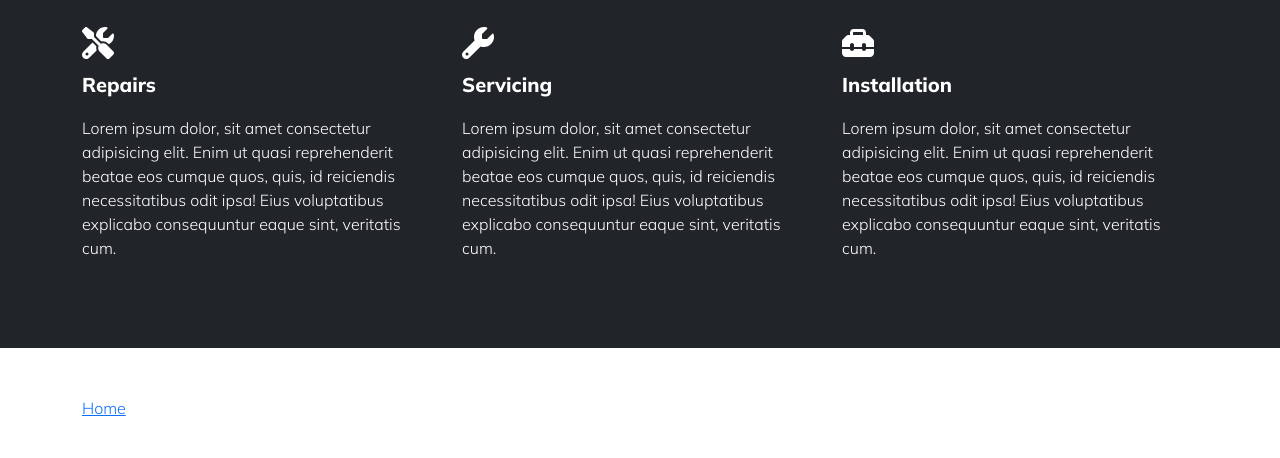
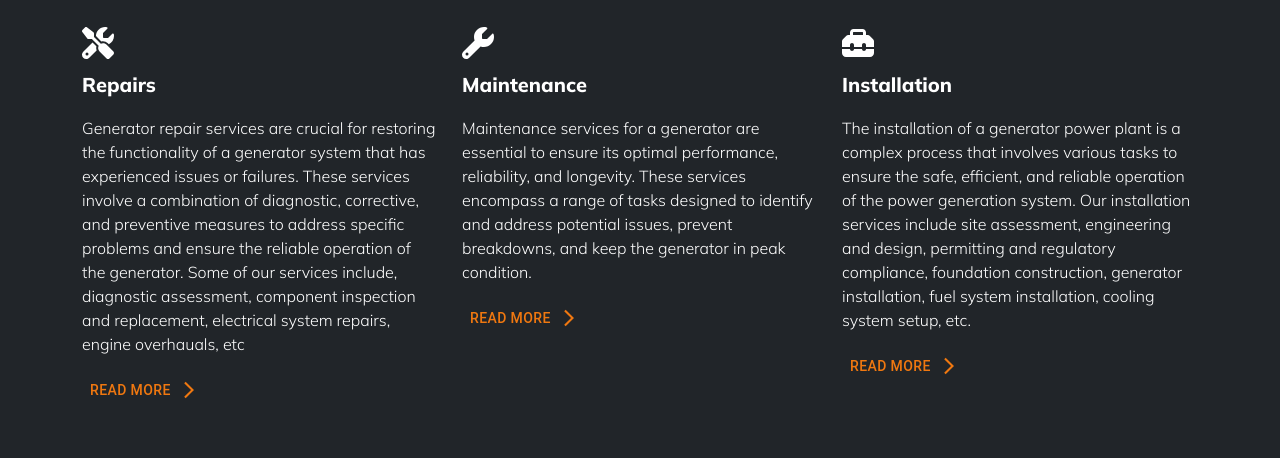
Before and after one commit to MightyEagle96/generator, a React (Create React App) app: page / in a window 1280 px wide. Shown: the part 890-1348 px from the top of the page. Before the commit the page ends 1310 px from the top, so only its background shows below. Built offline with nearby package versions, Linux system fonts and the light colour scheme.

Commit message:
added a little feature

```diff
--- a/package.json
+++ b/package.json
@@ -3,9 +3,13 @@
   "version": "0.1.0",
   "private": true,
   "dependencies": {
+    "@emotion/react": "^11.11.3",
+    "@emotion/styled": "^11.11.0",
     "@fortawesome/fontawesome-svg-core": "^6.5.1",
     "@fortawesome/free-solid-svg-icons": "^6.5.1",
     "@fortawesome/react-fontawesome": "^0.2.0",
+    "@mui/icons-material": "^5.15.5",
+    "@mui/material": "^5.15.5",
     "@testing-library/jest-dom": "^5.17.0",
     "@testing-library/react": "^13.4.0",
     "@testing-library/user-event": "^13.5.0",
--- a/src/pages/ServiceCard.jsx
+++ b/src/pages/ServiceCard.jsx
@@ -1,3 +1,5 @@
+import { ArrowForwardIos } from "@mui/icons-material";
+import { Button } from "@mui/material";
 import React from "react";
 
 export default function ServiceCard({ data }) {
@@ -6,12 +8,13 @@ export default function ServiceCard({ data }) {
       <h2>{data.image()}</h2>
 
       <p style={{ fontWeight: 800, fontSize: 20 }}>{data.name}</p>
-      <p>
-        Lorem ipsum dolor, sit amet consectetur adipisicing elit. Enim ut quasi
-        reprehenderit beatae eos cumque quos, quis, id reiciendis necessitatibus
-        odit ipsa! Eius voluptatibus explicabo consequuntur eaque sint,
-        veritatis cum.
-      </p>
+      <p>{data.text}</p>
+
+      <div className="mt-3">
+        <Button sx={{ color: "#f07810" }} endIcon={<ArrowForwardIos />}>
+          Read more
+        </Button>
+      </div>
     </div>
   );
 }
--- a/src/pages/services.js
+++ b/src/pages/services.js
@@ -9,13 +9,16 @@ export const services = [
   {
     name: "Repairs",
     image: () => <FontAwesomeIcon icon={faTools} />,
+    text: `Generator repair services are crucial for restoring the functionality of a generator system that has experienced issues or failures. These services involve a combination of diagnostic, corrective, and preventive measures to address specific problems and ensure the reliable operation of the generator. Some of our services include, diagnostic assessment, component inspection and replacement, electrical system repairs, engine overhauals, etc`,
   },
   {
-    name: "Servicing",
+    name: "Maintenance",
     image: () => <FontAwesomeIcon icon={faWrench} />,
+    text: `Maintenance services for a generator are essential to ensure its optimal performance, reliability, and longevity. These services encompass a range of tasks designed to identify and address potential issues, prevent breakdowns, and keep the generator in peak condition.`,
   },
   {
     name: "Installation",
     image: () => <FontAwesomeIcon icon={faToolbox} />,
+    text: `The installation of a generator power plant is a complex process that involves various tasks to ensure the safe, efficient, and reliable operation of the power generation system. Our installation services include site assessment, engineering and design, permitting and regulatory compliance, foundation construction, generator installation, fuel system installation, cooling system setup, etc.`,
   },
 ];
```
Also changed, not shown: 1 other file (tests, documents, lock files or other folders).
